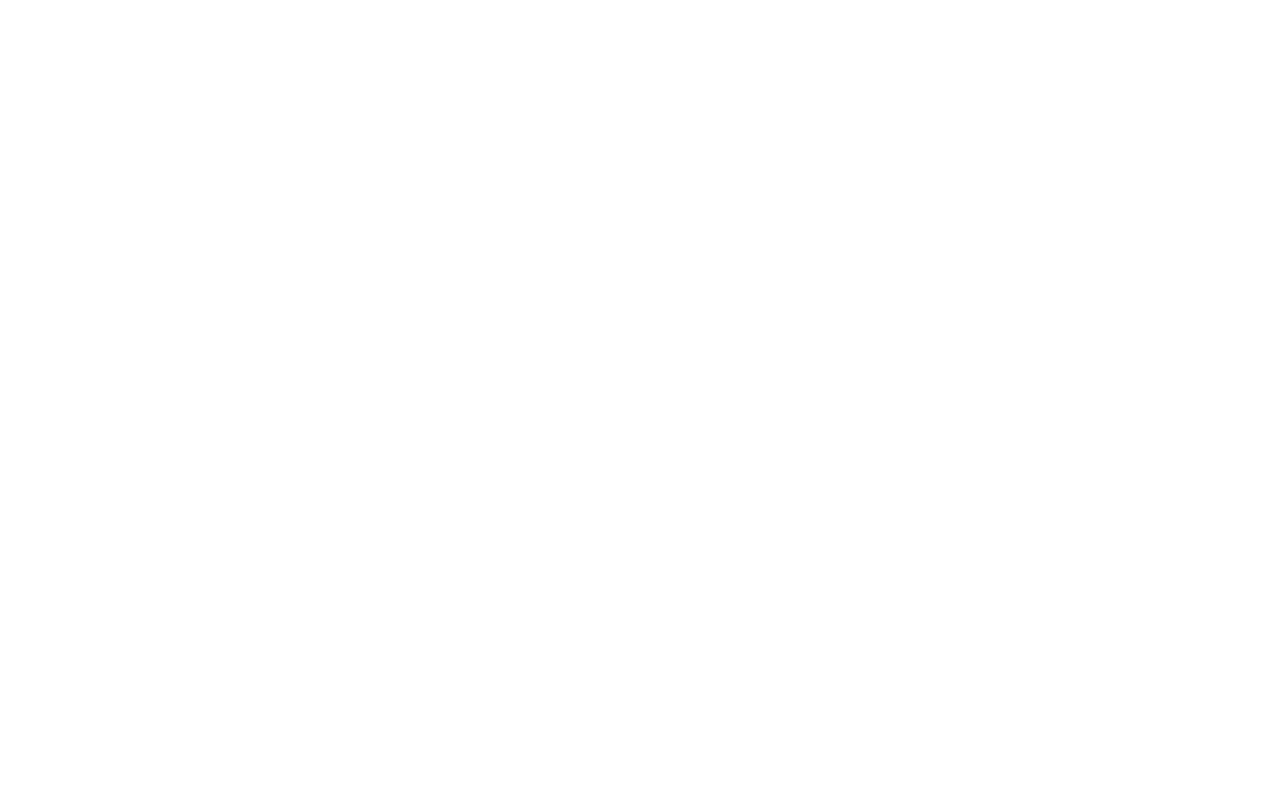
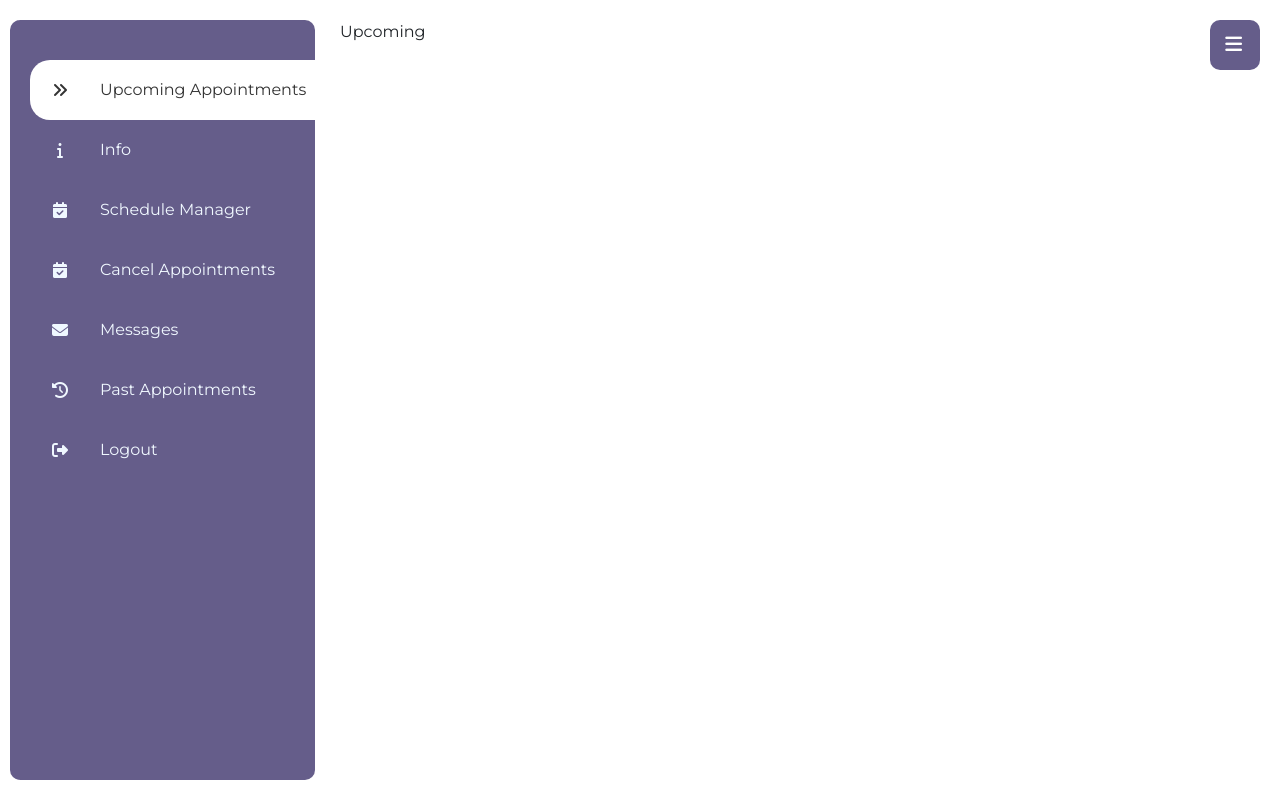
Before and after one commit to bargavkoduri/E-Clinic, a React (Create React App) app: page /doctorportal in a window 1280 px wide. Before the commit this address had no page. Built offline with nearby package versions, Linux system fonts and the light colour scheme; data requests are answered from the project's data file.

Commit message:
added doctor portal

```diff
--- a/src/App.js
+++ b/src/App.js
@@ -2,6 +2,7 @@ import Home from './pages/home/index'
 import Signin from './pages/signin/index'
 import Signup from './pages/signup'
 import Patient from './pages/PatientPortal';
+import Doctor from './pages/DoctorPortal';
 import React, { useState } from "react";
 import { BrowserRouter as Router, Route, Routes } from "react-router-dom";
 
@@ -18,6 +19,7 @@ function App() {
           <Route path="/signin" element={<Signin />}  />
           <Route path="/signup" element={<Signup />} />
           <Route path='/patientportal' element={<Patient/>}/>
+          <Route path='/doctorportal' element={<Doctor/>}></Route>
         </Routes>
       </Router>
     </UserContext.Provider>
--- /dev/null
+++ b/src/pages/DoctorPortal/display.js
@@ -0,0 +1,20 @@
+export default function Display(props){
+    if(props.level === "Upcoming_Appointments"){
+        return <>Upcoming</>
+    }
+    else if(props.level === "Info"){
+        return <>Info</>
+    }
+    else if(props.level === "Schedule_Manager"){
+        return <>Schedule Manager</>
+    }
+    else if(props.level === "Cancel_Appointment"){
+        return <>Cancel Appointment</>
+    }
+    else if(props.level === "Messages"){
+        return <>Messages</>
+    }
+    else if(props.level === "Past_Appointment"){
+        return <>Past Appointment</>
+    }
+}
--- /dev/null
+++ b/src/pages/DoctorPortal/doctor.css
@@ -0,0 +1,94 @@
+.doctor-list-div:hover{
+    cursor: pointer;
+}
+
+.doctor-icon{
+    margin: 0;
+    padding: 0;
+    box-sizing: border-box;
+}
+
+.doctor-title{
+    margin: 0;
+    padding: 0;
+    box-sizing: border-box;
+}
+
+.doctor-navigation{
+     min-height: 90vh;
+    position: fixed;
+    left: 10px;
+    top: 20px;
+    bottom: 20px;
+    width: 300px;
+    background-color: #655D8A;
+    box-sizing: initial;
+    border-radius: 10px;
+    border-left: 5px solid #655D8A;
+    transition: 0.3s;
+    overflow-x: hidden;
+}
+
+.doctor-navigation ul{
+    position: absolute;
+    top: 0;
+    left: 0;
+    width: 100%;
+    padding-left: 5%;
+    padding-top: 40px;
+}
+
+.doctor-navigation ul li{
+    position: relative;
+    list-style: none;
+    width: 100%;
+    border-top-left-radius: 20px ;
+    border-bottom-left-radius: 20px ;
+}
+
+.doctor-navigation ul .active{
+    background: #fff;
+}
+
+.doctor-navigation ul li div{
+    position: relative;
+    display: flex;
+    width: 100%;
+    color: aliceblue;
+}
+
+.doctor-navigation ul li.active div{
+   color: #333;
+}
+
+.doctor-icon{
+    position: relative;
+    display: block;
+    min-width: 60px;
+    height: 60px;
+    line-height: 62px;
+    text-align: center;
+}
+
+.doctor-navigation ul li div i {
+    font-size: 1rem;
+}
+
+.doctor-title{
+    position: relative;
+    display: block;
+    padding-left: 10px;
+    height: 60px;
+    line-height: 60px;
+}
+
+.doctor-toggle{
+    position: fixed;
+    top: 20px;
+    right: 20px;
+    width: 50px;
+    height: 50px;
+    background-color: #655D8A;
+    border-radius: 10px;
+    cursor: pointer;
+}
--- /dev/null
+++ b/src/pages/DoctorPortal/index.js
@@ -0,0 +1,217 @@
+import React, { useContext, useEffect, useState } from "react";
+import { UserContext } from "../../App";
+import Display from "./display";
+import './doctor.css'
+import axios from "axios";
+
+export const DoctorContext = React.createContext()
+
+export default function Doctor(){
+    const [flags,setFlags] = useState({
+        upflag : "doctor-list active",
+        infoflag : "doctor-list",
+        schflag : "doctor-list",
+        canflag : "doctor-list",
+        msgflag : "doctor-list",
+        pastflag : "doctor-list",
+    })
+    const {user,data,setData} = useContext(UserContext)
+    const [level,setLevel] = useState("Upcoming_Appointments")
+    const [width,setWidth] = useState("300px")
+    const [marginLeft,setMarginLeft] = useState("340px")
+
+     function helperfun() {
+       axios
+         .get(`http://localhost:5000/patients?email=${user.email}`)
+         .then((res) => {
+           setData(res.data[0]);
+         });
+     }
+
+    useEffect(() => {
+      helperfun();
+    },[])
+
+    return (
+      <DoctorContext.Provider value={{}}>
+        <div className="doctor-navigation" style={{ width: width }}>
+          <ul>
+            <li className={flags.upflag}>
+              <div
+                className="doctor-list-div"
+                onClick={() => {
+                  setFlags({
+                    upflag: "doctor-list active",
+                    infoflag: "doctor-list",
+                    schflag: "doctor-list",
+                    canflag: "doctor-list",
+                    msgflag: "doctor-list",
+                    pastflag: "doctor-list",
+                  });
+                  setLevel("Upcoming_Appointments");
+                }}
+              >
+                <span className="doctor-icon">
+                  <i className="fas fa-angle-double-right fa-fw"></i>
+                </span>
+                <span className="doctor-title">Upcoming Appointments</span>
+              </div>
+            </li>
+
+            <li className={flags.infoflag}>
+              <div
+                className="doctor-list-div"
+                onClick={() => {
+                  setFlags({
+                    upflag: "doctor-list",
+                    infoflag: "doctor-list active",
+                    schflag: "doctor-list",
+                    canflag: "doctor-list",
+                    msgflag: "doctor-list",
+                    pastflag: "doctor-list",
+                  });
+                  setLevel("Info");
+                }}
+              >
+                <span className="doctor-icon">
+                  <i className="fa-solid fa-info fa-fw"></i>
+                </span>
+                <span className="doctor-title">Info</span>
+              </div>
+            </li>
+
+            <li className={flags.schflag}>
+              <div
+                className="doctor-list-div"
+                onClick={() => {
+                  setFlags({
+                    upflag: "doctor-list",
+                    infoflag: "doctor-list",
+                    schflag: "doctor-list active",
+                    canflag: "doctor-list",
+                    msgflag: "doctor-list",
+                    pastflag: "doctor-list",
+                  });
+                  setLevel("Schedule_Manager");
+                }}
+              >
+                <span className="doctor-icon">
+                  <i className="fa-solid fa-calendar-check fa-fw"></i>
+                </span>
+                <span className="doctor-title">Schedule Manager</span>
+              </div>
+            </li>
+
+            <li className={flags.canflag}>
+              <div
+                className="doctor-list-div"
+                onClick={() => {
+                  setFlags({
+                    upflag: "doctor-list",
+                    infoflag: "doctor-list",
+                    schflag: "doctor-list",
+                    canflag: "doctor-list active",
+                    msgflag: "doctor-list",
+                    pastflag: "doctor-list",
+                  });
+                  setLevel("Cancel_Appointment");
+                }}
+              >
+                <span className="doctor-icon">
+                  <i className="fa-solid fa-calendar-check fa-fw"></i>
+                </span>
+                <span className="doctor-title">Cancel Appointments</span>
+              </div>
+            </li>
+
+            <li className={flags.msgflag}>
+              <div
+                className="doctor-list-div"
+                onClick={() => {
+                  setFlags({
+                    upflag: "doctor-list",
+                    infoflag: "doctor-list",
+                    schflag: "doctor-list",
+                    canflag: "doctor-list",
+                    msgflag: "doctor-list active",
+                    pastflag: "doctor-list",
+                  });
+                  setLevel("Messages");
+                }}
+              >
+                <span className="doctor-icon">
+                  <i className="fas fa-envelope fa-fw"></i>
+                </span>
+                <span className="doctor-title">Messages</span>
+              </div>
+            </li>
+
+            <li className={flags.pastflag}>
+              <div
+                className="doctor-list-div"
+                onClick={() => {
+                  setFlags({
+                    upflag: "doctor-list",
+                    infoflag: "doctor-list",
+                    schflag: "doctor-list",
+                    canflag: "doctor-list",
+                    msgflag: "doctor-list",
+                    pastflag: "doctor-list active",
+                  });
+                  setLevel("Past_Appointment");
+                }}
+              >
+                <span className="doctor-icon">
+                  <i className="fa-solid fa-clock-rotate-left fa-fw"></i>
+                </span>
+                <span className="doctor-title">Past Appointments</span>
+              </div>
+            </li>
+
+            <li>
+              <div className="doctor-list-div">
+                <span className="doctor-icon">
+                  <i className="fas fa-sign-out-alt fa-fw"></i>
+                </span>
+                <span className="doctor-title">Logout</span>
+              </div>
+            </li>
+          </ul>
+        </div>
+
+        <div
+          style={{
+            transition: "0.5s",
+            marginLeft: marginLeft,
+            marginTop: "20px",
+          }}
+        >
+          <Display level={level} />
+        </div>
+
+        <div
+          className="doctor-toggle"
+          onClick={() => {
+            if (width === "300px") {
+              setWidth("74px");
+              setMarginLeft("110px");
+            } else {
+              setWidth("300px");
+              setMarginLeft("340px");
+            }
+          }}
+        >
+          <i
+            className="fa-solid fa-bars"
+            style={{
+              color: "white",
+              position: "fixed",
+              top: "35px",
+              right: "38px",
+              fontSize: "1.2rem",
+            }}
+          ></i>
+        </div>
+      </DoctorContext.Provider>
+    );
+}
--- a/src/pages/PatientPortal/booking.js
+++ b/src/pages/PatientPortal/booking.js
@@ -18,8 +18,7 @@ const Book = () => {
     let data1 = doctor_data;
     for (let i in data1) {
       let jj = data1[i];
-
-      if (jj.id === b.target.id) {
+      if (jj.id == b.target.id) {
         for (let j in jj.slots) {
           if (jj.slots[j].time === slot) {
             jj.slots[j].avb = false;
@@ -144,7 +143,7 @@ const Book = () => {
                       type="button"
                       id={item.id}
                       className="btn btn-secondary btn-lg btn-block"
-                      disabled={enable[item.id - 1] === 0}
+                      disabled={enable[item.id - 1] == 0}
                       onClick={(event) => book(event)}
                     >
                       Book Appointment
```
